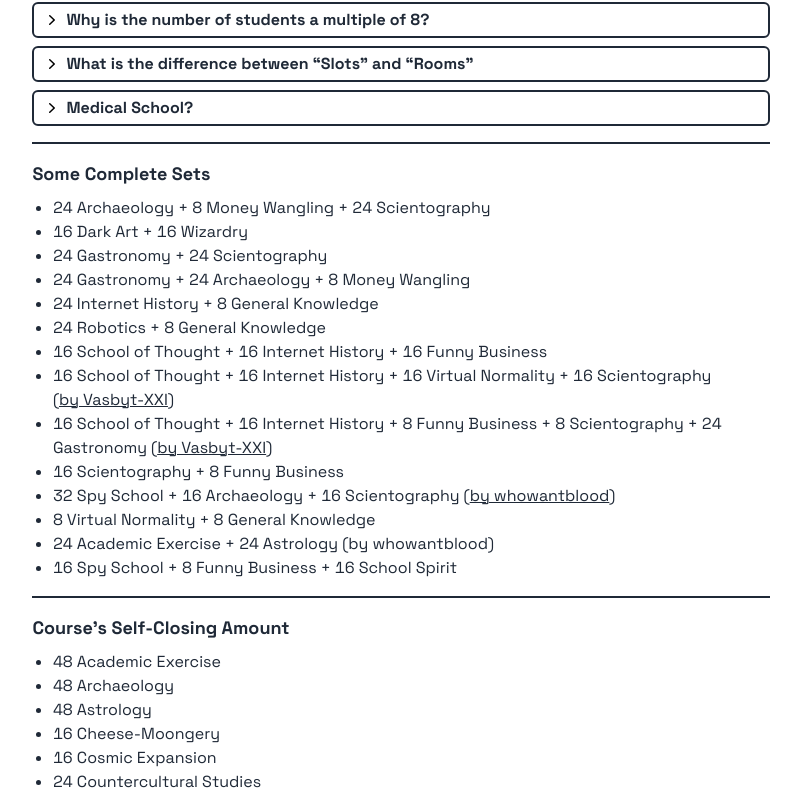
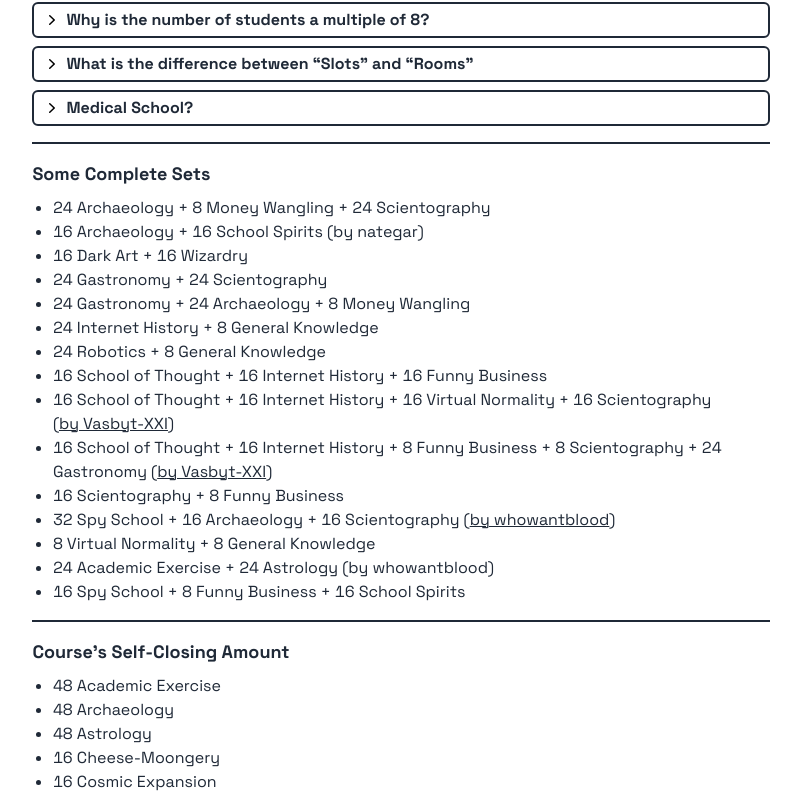
Before and after one commit to rootEnginear/tpc-course-planner, a Next.js app: page / in a window 1280 px wide. Shown: the part 536-1333 px from the top of the page, without its empty margins (239-1040 px from the left). Built offline with nearby package versions, Linux system fonts and the light colour scheme.

Commit message:
feat: add 16 archeo + 16 spirit

```diff
--- a/src/pages/index.tsx
+++ b/src/pages/index.tsx
@@ -639,6 +639,10 @@ export default function Home() {
         <h2>Some Complete Sets</h2>
         <ul>
           <li>24 Archaeology + 8 Money Wangling + 24 Scientography</li>
+          <li>
+            16 Archaeology + 16 School Spirits{" "}
+            <span className="whitespace-nowrap">(by nategar)</span>
+          </li>
           <li>16 Dark Art + 16 Wizardry</li>
           <li>24 Gastronomy + 24 Scientography</li>
           <li>24 Gastronomy + 24 Archaeology + 8 Money Wangling</li>
@@ -691,8 +695,11 @@ export default function Home() {
             </span>
           </li>
           <li>8 Virtual Normality + 8 General Knowledge</li>
-          <li>24 Academic Exercise + 24 Astrology (by whowantblood)</li>
-          <li>16 Spy School + 8 Funny Business + 16 School Spirit</li>
+          <li>
+            24 Academic Exercise + 24 Astrology{" "}
+            <span className="whitespace-nowrap">(by whowantblood)</span>
+          </li>
+          <li>16 Spy School + 8 Funny Business + 16 School Spirits</li>
         </ul>
         <hr />
         <h2>Course&apos;s Self-Closing Amount</h2>
```
Also changed, not shown: 1 other file (tests, documents, lock files or other folders).
